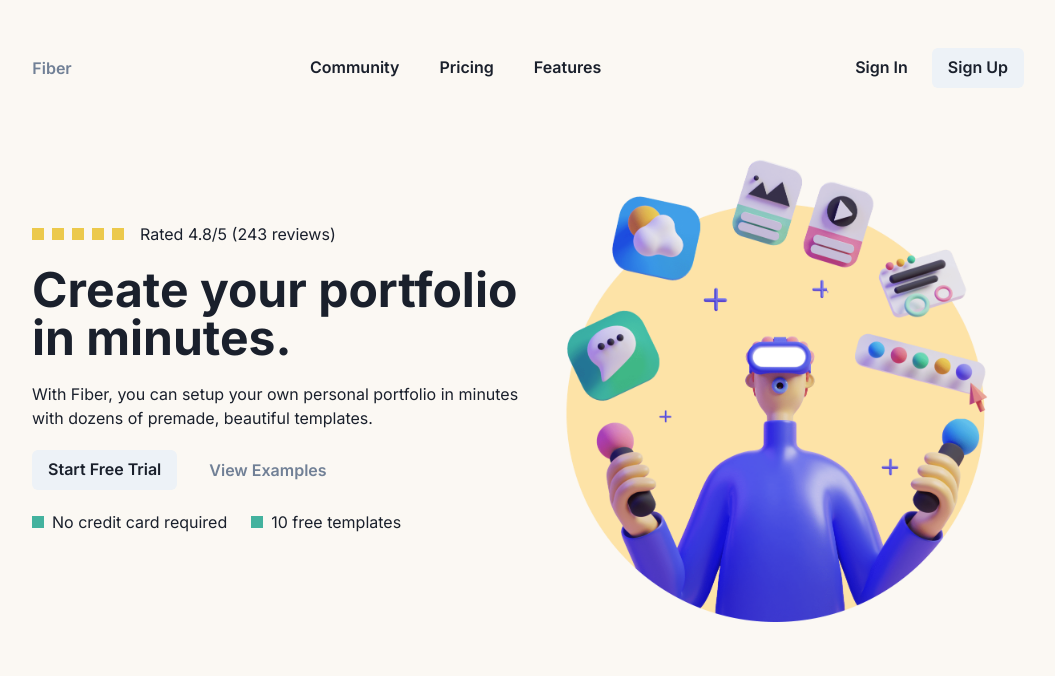
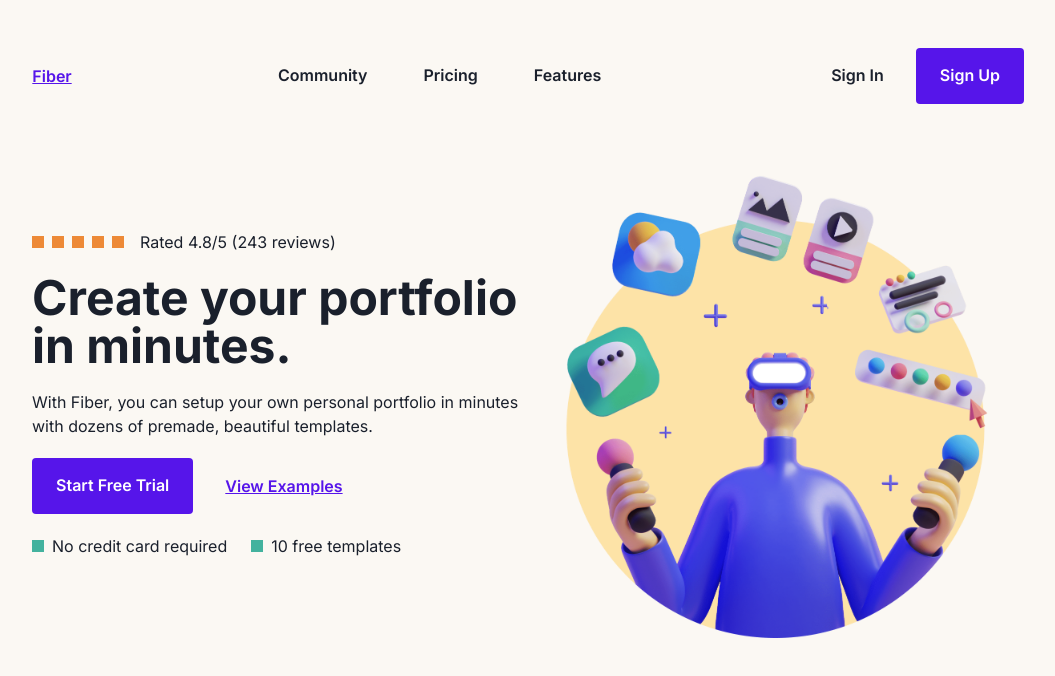
Before and after one commit to ronnaf/fiber-xi, a Next.js app: page / in a window 1280 px wide. Shown: the top 676 px of the page, without its empty margins (112-1167 px from the left). Built offline with nearby package versions, Linux system fonts and the light colour scheme.

Commit message:
feat: update theme, separate code

```diff
--- a/components/section-wrapper.tsx
+++ b/components/core/section-wrapper.tsx
@@ -1,12 +1,12 @@
 import { Box, BoxProps, Container, ContainerProps } from "@chakra-ui/react";
 import React, { ReactNode } from "react";
 
-interface Props extends BoxProps {
+export interface SectionWrapperProps extends BoxProps {
   /** The props for the Container inside Box */
   _inner?: ContainerProps;
 }
 
-export const SectionWrapper = (props: Props) => {
+export const SectionWrapper = (props: SectionWrapperProps) => {
   return (
     <Box py="12" {...props}>
       <Container maxW="5xl" {...props._inner}>
--- /dev/null
+++ b/components/home/header.tsx
@@ -0,0 +1,27 @@
+import { Button, HStack } from "@chakra-ui/react";
+import React from "react";
+import { SectionWrapper, SectionWrapperProps } from "../core/section-wrapper";
+
+interface Props {
+  /** The props of the containing element (which is SectionWrapper) */
+  _wrapper?: SectionWrapperProps;
+}
+
+export const Header = (props: Props) => {
+  return (
+    <SectionWrapper bg="background" {...props._wrapper}>
+      <HStack justifyContent="space-between">
+        <Button variant="link">Fiber</Button>
+        <HStack>
+          <Button variant="ghost">Community</Button>
+          <Button variant="ghost">Pricing</Button>
+          <Button variant="ghost">Features</Button>
+        </HStack>
+        <HStack>
+          <Button variant="ghost">Sign In</Button>
+          <Button>Sign Up</Button>
+        </HStack>
+      </HStack>
+    </SectionWrapper>
+  );
+};
--- /dev/null
+++ b/components/home/hero-section.tsx
@@ -0,0 +1,66 @@
+import {
+  Box,
+  Button,
+  Grid,
+  GridItem,
+  Heading,
+  HStack,
+  Text,
+  VStack,
+} from "@chakra-ui/react";
+import Image from "next/image";
+import React from "react";
+import heroIllustration from "../../public/hero-Illustration.png";
+import { SectionWrapper, SectionWrapperProps } from "../core/section-wrapper";
+
+interface Props {
+  /** The props of the containing element (which is SectionWrapper) */
+  _wrapper?: SectionWrapperProps;
+}
+
+export const HeroSection = (props: Props) => {
+  return (
+    <SectionWrapper bg="background" {...props._wrapper}>
+      <Grid templateColumns="1fr 1fr" py="10" alignItems="center">
+        <GridItem w="100%">
+          <VStack spacing={5} alignItems="flex-start">
+            {/* Rating */}
+            <HStack spacing={4}>
+              {/* Stars */}
+              <HStack>
+                {[...new Array(5)].map((_, i) => (
+                  <Box key={i} h="3" w="3" bg="orange.400" />
+                ))}
+              </HStack>
+              <Text>Rated 4.8/5 (243 reviews)</Text>
+            </HStack>
+            <Heading as="h1" size="2xl">
+              Create your portfolio in minutes.
+            </Heading>
+            <Text>
+              With Fiber, you can setup your own personal portfolio in minutes
+              with dozens of premade, beautiful templates.
+            </Text>
+            <HStack spacing={8}>
+              <Button>Start Free Trial</Button>
+              <Button variant="link">View Examples</Button>
+            </HStack>
+            <HStack spacing={6}>
+              <HStack>
+                <Box h="3" w="3" bg="secondary" />
+                <Text>No credit card required</Text>
+              </HStack>
+              <HStack>
+                <Box h="3" w="3" bg="secondary" />
+                <Text>10 free templates</Text>
+              </HStack>
+            </HStack>
+          </VStack>
+        </GridItem>
+        <GridItem w="100%">
+          <Image src={heroIllustration} alt="hero-illustration" />
+        </GridItem>
+      </Grid>
+    </SectionWrapper>
+  );
+};
--- a/pages/index.tsx
+++ b/pages/index.tsx
@@ -1,19 +1,7 @@
-import {
-  Box,
-  Button,
-  Grid,
-  GridItem,
-  Heading,
-  HStack,
-  Link,
-  Text,
-  VStack,
-} from "@chakra-ui/react";
 import type { NextPage } from "next";
 import Head from "next/head";
-import Image from "next/image";
-import { SectionWrapper } from "../components/section-wrapper";
-import heroIllustration from "../public/hero-Illustration.png";
+import { Header } from "../components/home/header";
+import { HeroSection } from "../components/home/hero-section";
 
 const Home: NextPage = () => {
   return (
@@ -24,59 +12,8 @@ const Home: NextPage = () => {
         <link rel="icon" href="/favicon.ico" />
       </Head>
       <main>
-        <SectionWrapper bg="background">
-          <HStack justifyContent="space-between">
-            <Button variant="link">Fiber</Button>
-            <HStack>
-              <Button variant="ghost">Community</Button>
-              <Button variant="ghost">Pricing</Button>
-              <Button variant="ghost">Features</Button>
-            </HStack>
-            <HStack>
-              <Button variant="ghost">Sign In</Button>
-              <Button>Sign Up</Button>
-            </HStack>
-          </HStack>
-          <Grid templateColumns="1fr 1fr" py="10" alignItems="center">
-            <GridItem w="100%">
-              <VStack spacing={5} alignItems="flex-start">
-                {/* Rating */}
-                <HStack spacing={4}>
-                  <HStack>
-                    {[...new Array(5)].map((_, i) => (
-                      <Box key={i} h="3" w="3" bg="yellow.400" />
-                    ))}
-                  </HStack>
-                  <Text>Rated 4.8/5 (243 reviews)</Text>
-                </HStack>
-                <Heading as="h1" size="2xl">
-                  Create your portfolio in minutes.
-                </Heading>
-                <Text>
-                  With Fiber, you can setup your own personal portfolio in
-                  minutes with dozens of premade, beautiful templates.
-                </Text>
-                <HStack spacing={8}>
-                  <Button>Start Free Trial</Button>
-                  <Button variant="link">View Examples</Button>
-                </HStack>
-                <HStack spacing={6}>
-                  <HStack>
-                    <Box h="3" w="3" bg="secondary" />
-                    <Text>No credit card required</Text>
-                  </HStack>
-                  <HStack>
-                    <Box h="3" w="3" bg="secondary" />
-                    <Text>10 free templates</Text>
-                  </HStack>
-                </HStack>
-              </VStack>
-            </GridItem>
-            <GridItem w="100%">
-              <Image src={heroIllustration} alt="hero-illustration" />
-            </GridItem>
-          </Grid>
-        </SectionWrapper>
+        <Header _wrapper={{ pb: 0 }} />
+        <HeroSection _wrapper={{ pt: 0 }} />
       </main>
     </div>
   );
--- a/styles/theme.ts
+++ b/styles/theme.ts
@@ -1,8 +1,46 @@
-import { extendTheme } from "@chakra-ui/react";
+import { extendTheme, ThemingProps } from "@chakra-ui/react";
+import { StyleConfig } from "@chakra-ui/theme-tools";
+
+const Button: StyleConfig = {
+  baseStyle: {
+    borderRadius: "base",
+  },
+  variants: {
+    solid: {
+      bg: "brand.500",
+      color: "white",
+    },
+    link: {
+      color: "brand.500",
+      textDecoration: "underline",
+    },
+  },
+  sizes: {
+    md: {
+      px: 6,
+      py: 7,
+    },
+  },
+  defaultProps: {
+    size: "md",
+    variant: "solid",
+  },
+};
 
 export const theme = extendTheme({
   colors: {
-    brand: "#4D13D1",
+    brand: {
+      "50": "#EEE8FD",
+      "100": "#D0BEF9",
+      "200": "#B193F5",
+      "300": "#9369F1",
+      "400": "#753FEE",
+      "500": "#5615EA",
+      "600": "#4511BB",
+      "700": "#340D8C",
+      "800": "#22085E",
+      "900": "#11042F",
+    },
     secondary: "#43B29E",
     background: "#FBF8F3",
   },
@@ -10,4 +48,7 @@ export const theme = extendTheme({
     heading: "Inter",
     body: "Inter",
   },
+  components: {
+    Button,
+  },
 });
```
